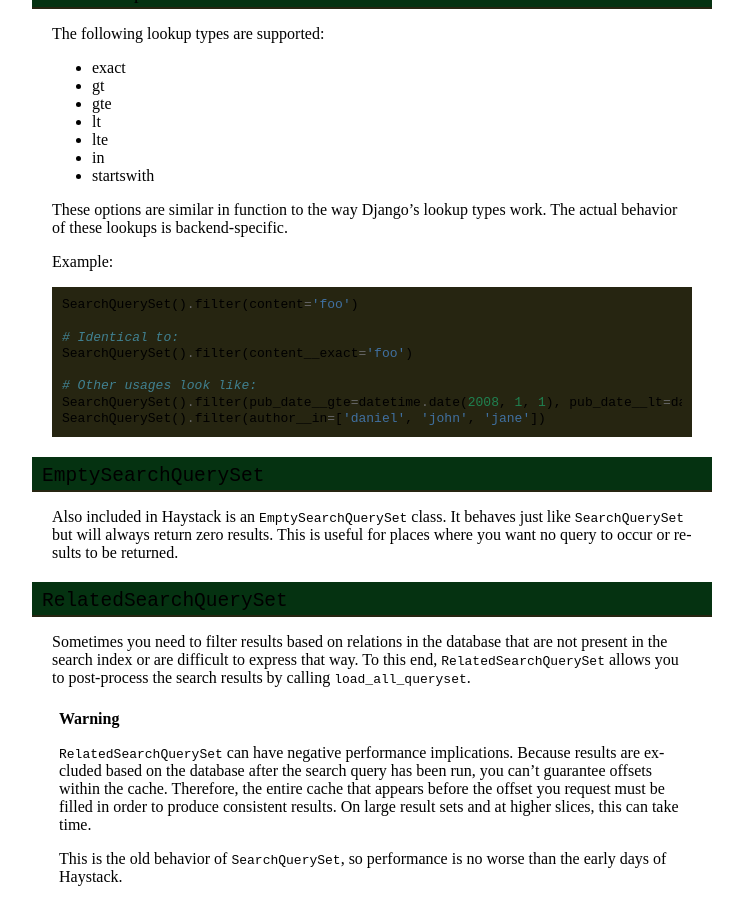
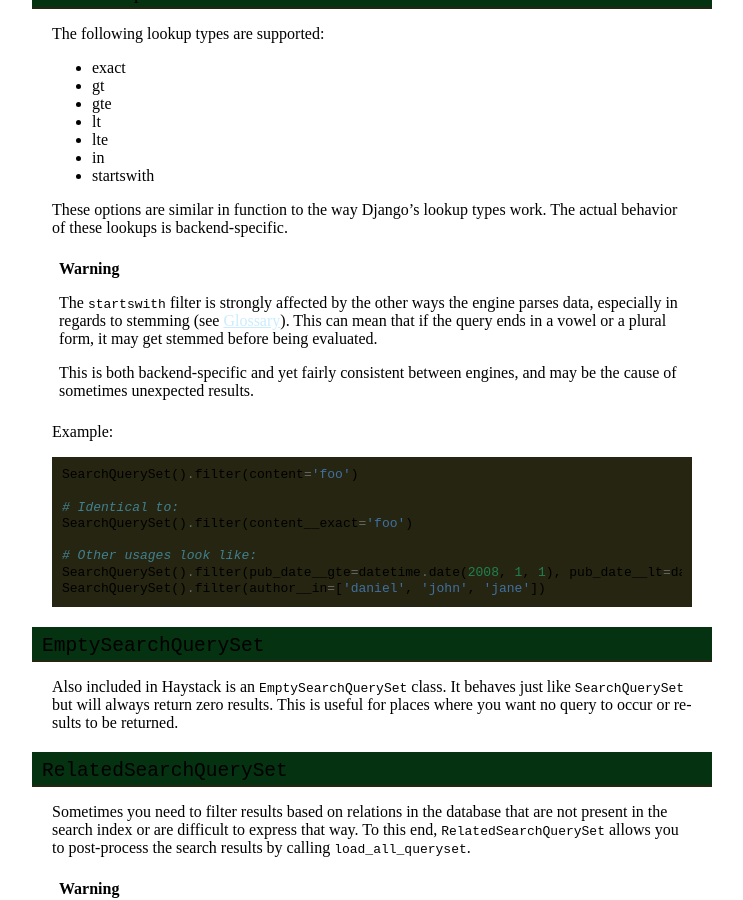
Before and after one commit to django-haystack/django-haystack, a Sphinx documentation site: the page built from docs/searchqueryset_api.rst, in a window 1280 px wide and 900 px high, scrolled down 9673 px. Shown: the whole window, without its empty margins (138-881 px from the left). Built offline with Sphinx 7.4.7, drawn with Linux system fonts in a browser that asks for light colours; a style sheet for code colours, icons or effects is not loaded.

Commit message:
Added a warning to the documentation about how `__startswith` may not always provide the expected results. Thanks to codysoyland for pointing this out.

```diff
--- a/docs/searchqueryset_api.rst
+++ b/docs/searchqueryset_api.rst
@@ -553,6 +553,16 @@
 These options are similar in function to the way Django's lookup types work.
 The actual behavior of these lookups is backend-specific.
 
+.. warning::
+
+    The ``startswith`` filter is strongly affected by the other ways the engine
+    parses data, especially in regards to stemming (see :doc:`glossary`). This
+    can mean that if the query ends in a vowel or a plural form, it may get
+    stemmed before being evaluated.
+
+    This is both backend-specific and yet fairly consistent between engines,
+    and may be the cause of sometimes unexpected results.
+
 Example::
 
     SearchQuerySet().filter(content='foo')
```
